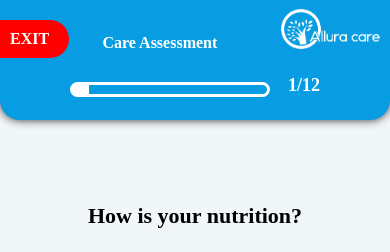
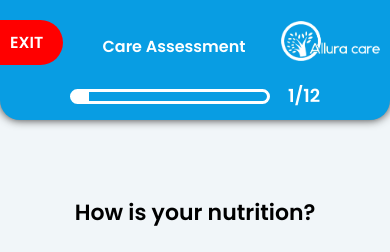
Before and after one commit to Hahm7/alluracare, a Django app: page /asessment/quiz/ in a window 390 px wide. Shown: the top 252 px of the page. Run offline with Django 3.2, Linux system fonts and the light colour scheme.

Commit message:
Fix assessment fonts and tighten spacing.

```diff
--- a/allura_website/static/allura_website/css/allura.css
+++ b/allura_website/static/allura_website/css/allura.css
@@ -6,7 +6,7 @@
 
 * {
   box-sizing: border-box;
-  font-family: Arial, Helvetica, sans-serif;
+  font-family: "Poppins", sans-serif;
   margin: 0;
   padding: 0;
   color: #333;
@@ -38,7 +38,7 @@
 
 .btnExit a {
   color: white;
-  font-family: "poppins";
+  font-family: "Poppins", sans-serif;
   font-size: 18px;
   font-weight: 600;
   text-decoration: none;
@@ -46,7 +46,7 @@
 
 .titleCare {
   color: #fff;
-  font-family: "poppins";
+  font-family: "Poppins", sans-serif;
   font-size: 22px;
   font-weight: 600;
   text-align: center;
@@ -69,7 +69,7 @@
   float: right;
   margin-top: 1rem;
   color: #fff;
-  font-family: "poppins";
+  font-family: "Poppins", sans-serif;
   font-size: 18px;
   font-weight: 600;
   letter-spacing: 0;
@@ -115,11 +115,11 @@ h2 {
 
 #question {
   color: black;
-  font-family: "poppins";
+  font-family: "Poppins", sans-serif;
   font-size: 25px;
   font-weight: 600;
-  margin-bottom: 30px;
-
+  margin-bottom: 24px;
+  line-height: 1.4;
 }
 
 .text-center {
@@ -196,7 +196,7 @@ label p {
   letter-spacing: 0;
   min-height: 60px;
   font-size: 18px;
-
+  line-height: 1.5;
 }
 
 
@@ -345,7 +345,7 @@ label p {
     margin-top: 5%;
     margin-left: 25%;
     color: #fff;
-    font-family: "poppins";
+    font-family: "Poppins", sans-serif;
     font-size: 16px;
     font-weight: 600;
     letter-spacing: 0;
@@ -383,7 +383,7 @@ label p {
   }
   .btnExit a {
     color: white;
-    font-family: "poppins";
+    font-family: "Poppins", sans-serif;
     font-size: 16px;
     font-weight: 600;
     text-decoration: none;
--- a/allura_website/templates/allura_website/assessment/quiz/quiz.html
+++ b/allura_website/templates/allura_website/assessment/quiz/quiz.html
@@ -5,6 +5,7 @@
     <meta charset="UTF-8">
     <meta http-equiv="X-UA-Compatible" content="IE=edge">
     <meta name="viewport" content="width=device-width, initial-scale=1.0">
+    <link rel="stylesheet" href="{% static 'allura_website/css/fonts.css' %}">
     <link rel="stylesheet" href="{% static 'allura_website/css/allura.css' %}">
     <!-- <link rel="stylesheet" href="{% static 'allura_website/css/game.css' %}"> -->
     {% if title %}
```
Also changed, not shown: allura_website/static/allura_website/css/assessment.css (+33 -31 lines), allura_website/static/allura_website/css/result.css (+5 -4 lines), 1 other file.
